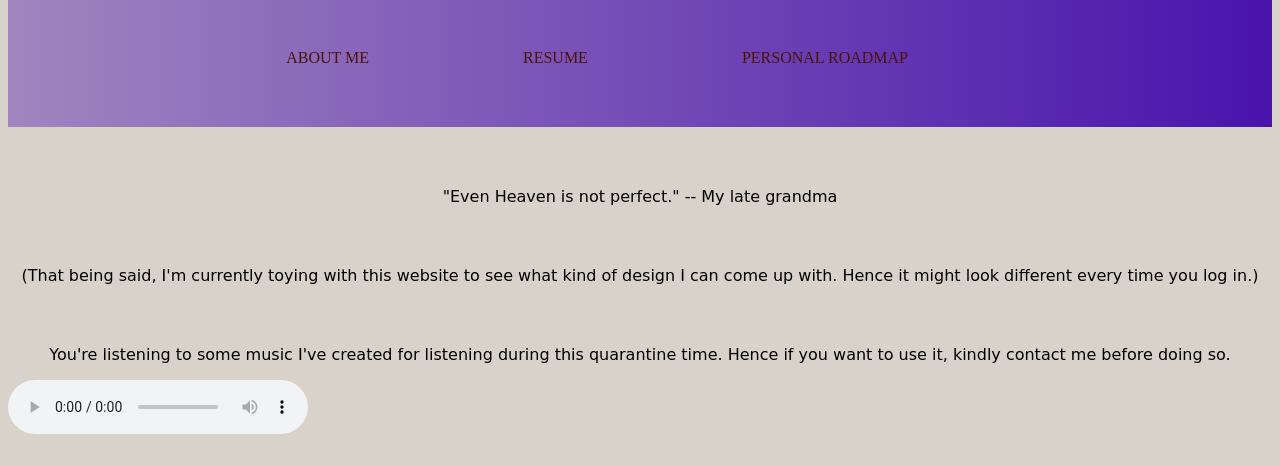
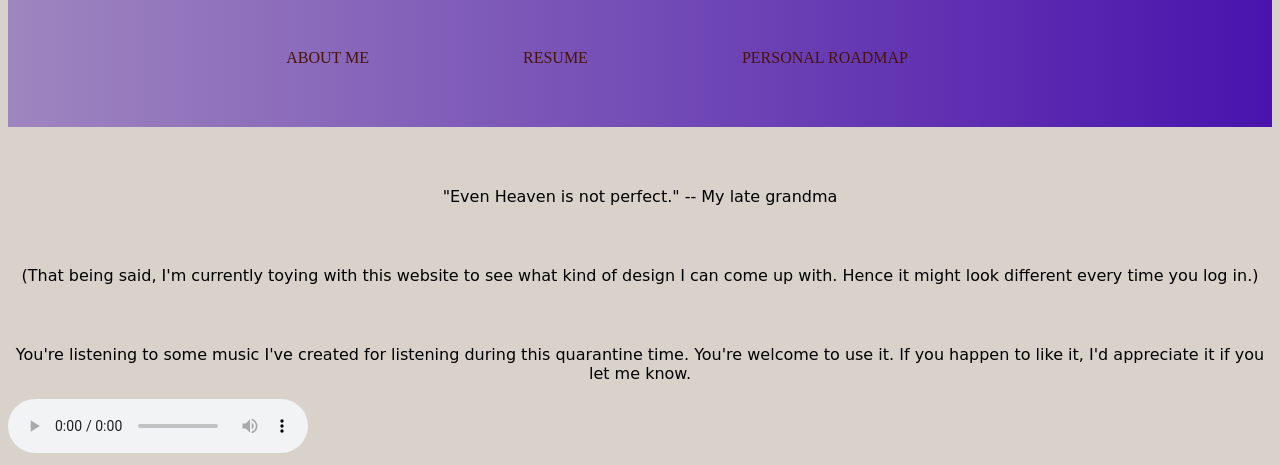
Before and after one commit to marsvoyage/Frontpage, a plain HTML site: page index.html in a window 1280 px wide. Shown: the part 353-818 px from the top of the page. Drawn offline with Linux system fonts and the light colour scheme.

Commit message:
Update index.html

```diff
--- a/index.html
+++ b/index.html
@@ -140,7 +140,7 @@
       Hence it might look different every time you log in.)</p>
     </div>
     <div>
-        <p class="quote">You're listening to some music I've created for listening during this quarantine time. Hence if you want to use it, kindly contact me before doing so.</p>
+        <p class="quote">You're listening to some music I've created for listening during this quarantine time. You're welcome to use it. If you happen to like it, I'd appreciate it if you let me know.</p>
     </div>
     <div>
        <audio controls src="Golden Hip-Hop 27-03-2020 12-30.mp3" autoplay>
```
